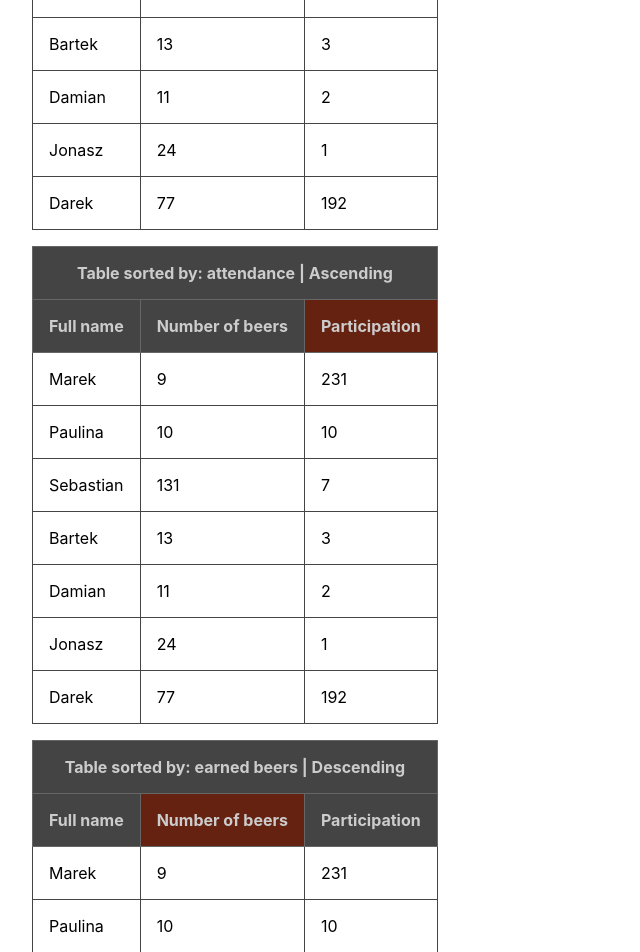
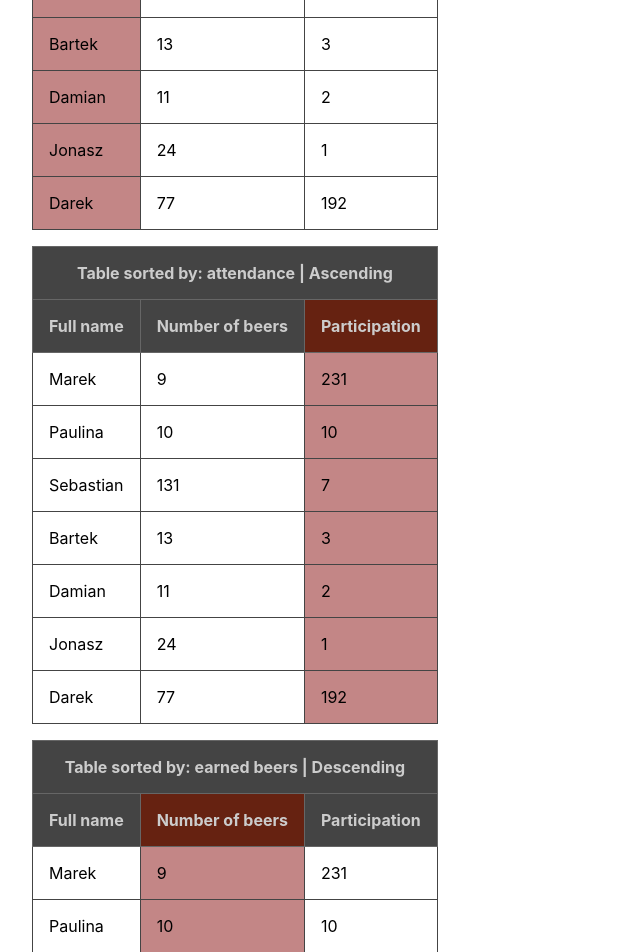
Before and after one commit to argasek/codebrainers-2020-09, a React (Create React App) app: page / in a window 1280 px wide. Shown: the part 280-1232 px from the top of the page, without its empty margins (0-640 px from the left). Built offline with nearby package versions, Linux system fonts and the light colour scheme.

Commit message:
Add background color to currently sorted column cells.

```diff
--- a/src/components/StudentList.js
+++ b/src/components/StudentList.js
@@ -16,17 +16,15 @@ function StudentList(props) {
 
 
     if (sortBy === "fullName") {
-        sortBy = " student's name";
+        sortBy = "student's name";
         backgroundStyleName = checkedLabelBackground;
 
-
-
     } else if (sortBy === "participationCount") {
-        sortBy = " attendance";
+        sortBy = "attendance";
         backgroundStyleAttend = checkedLabelBackground;
 
     } else {
-        sortBy = " earned beers";
+        sortBy = "earned beers";
         backgroundStyleBeer = checkedLabelBackground;
     }
 
@@ -59,7 +57,7 @@ function StudentList(props) {
             </thead>
             <tbody>
             {
-                sortedStudents.map((student, index) => <StudentRow student={student} key={index}/>)
+                sortedStudents.map((student, index) => <StudentRow student={student} key={index} sortBy={sortBy}/>)
             }
             </tbody>
         </table>
@@ -68,4 +66,5 @@ function StudentList(props) {
 }
 
 
+
 export default StudentList;
--- a/src/components/StudentRow.js
+++ b/src/components/StudentRow.js
@@ -5,21 +5,35 @@ export default function StudentRow(props) {
     const student = props.student;
     const {fullName, numberOfBeers, participationCount} = student;
     let sortBy = props.sortBy;
-    let backgroundStyleCells;
+    let backgroundStyleCellsName;
+    let backgroundStyleCellsBeers;
+    let backgroundStyleCellsAttendance;
+    const iterationCount = codebrainersStudents.length;
 
-    if(sortBy==="fullName"){
-        backgroundStyleCells={backgroundColor:"#555"};
+    let rgba = "rgba";
+    let r = 136;
+    let g = 15;
+    let b = 15;
+    let a = 0.5;
+    let concatenatedColor = rgba + '(' + r + ',' + g + ',' + b + ',' + a + ')';
+    let checkedCellsBackground = {background: concatenatedColor};
+
+
+    if (sortBy === "student's name") {
+        backgroundStyleCellsName = checkedCellsBackground;
+
+    } else if (sortBy === "earned beers") {
+        backgroundStyleCellsBeers = checkedCellsBackground;
     } else {
-           backgroundStyleCells={backgroundColor:"#fff"};
+        backgroundStyleCellsAttendance = checkedCellsBackground;
     }
-
 
 
     return (
         <tr>
-            <td style={backgroundStyleCells}> {fullName} </td>
-            <td style={backgroundStyleCells}>  {numberOfBeers}</td>
-            <td style={backgroundStyleCells}> {participationCount}</td>
+            <td style={backgroundStyleCellsName}> {fullName} </td>
+            <td style={backgroundStyleCellsBeers}>  {numberOfBeers}</td>
+            <td style={backgroundStyleCellsAttendance}> {participationCount}</td>
         </tr>
     );
 }
```
